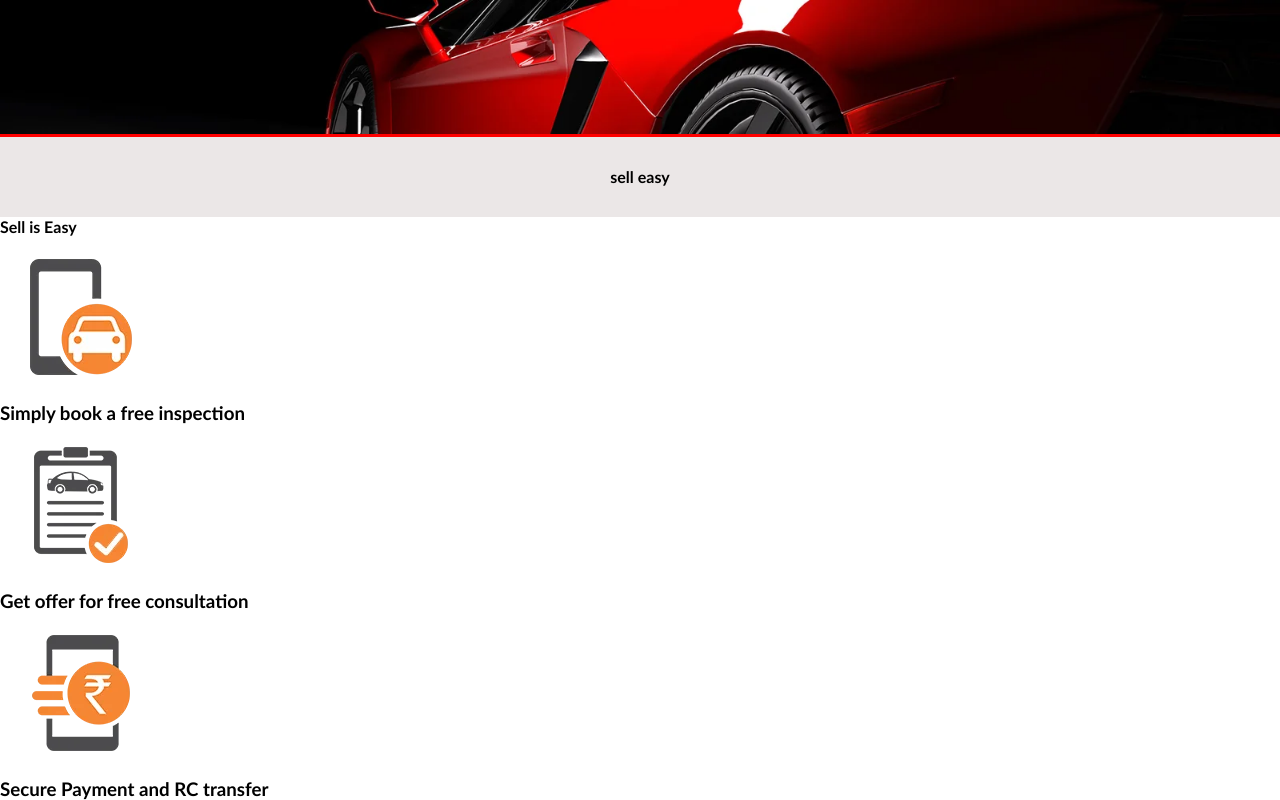
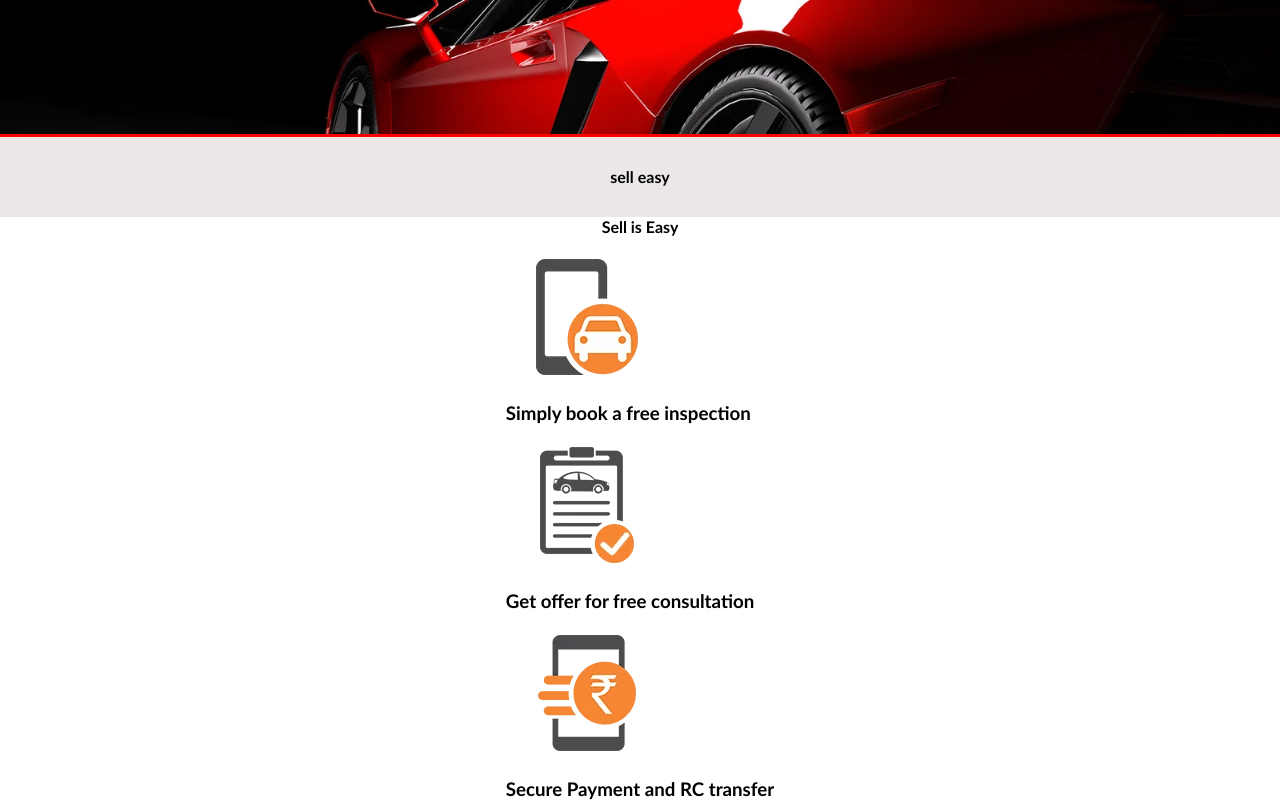
Before and after one commit to Ayaz-Ahamed-Shaik/PythonGroupRetake, a Flask app: page / in a window 1280 px wide. Shown: the part 100-900 px from the top of the page. Run offline with Flask 3, Linux system fonts and the light colour scheme.

Commit message:
section3textcompleted2

```diff
--- a/static/css/index.css
+++ b/static/css/index.css
@@ -53,3 +53,15 @@ nav h3
     justify-content: center;
     align-items: center;
 }
+.section3
+{
+    display: flex;
+    justify-content: center;
+    align-items: center;
+    width: 100%;
+    flex-direction: column;
+}
+.section3 .subsection3
+{
+
+}
--- a/templates/index.html
+++ b/templates/index.html
@@ -30,7 +30,6 @@
           <div class="subsectionbox3">
             <img src="static/assets/icon3.webp"/>
             <h3>Secure Payment and RC transfer</h3>
-
           </div>
         </div>
       </div>
```
